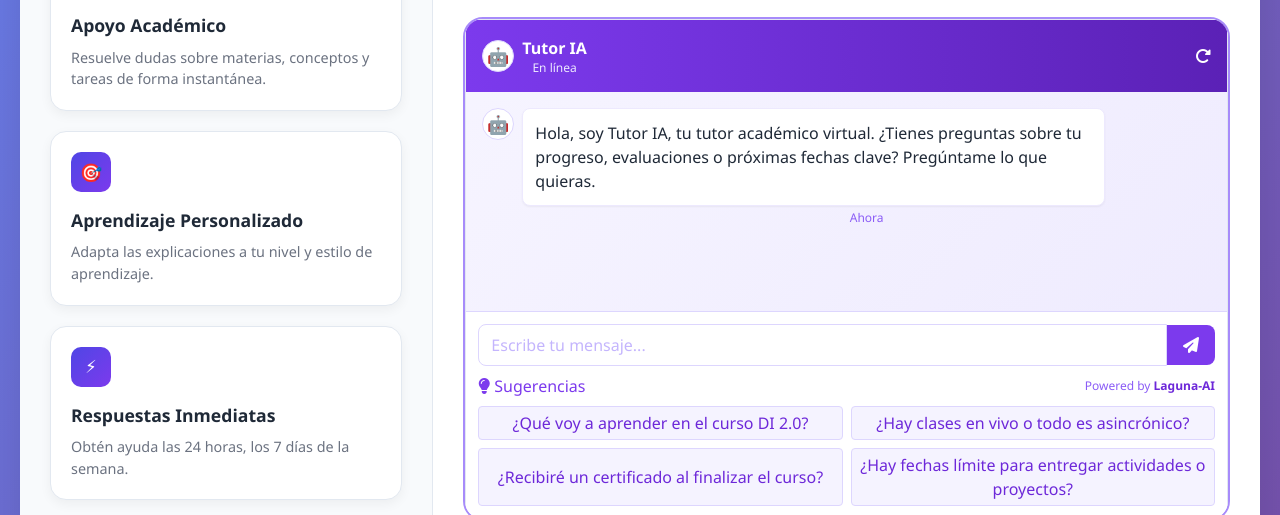
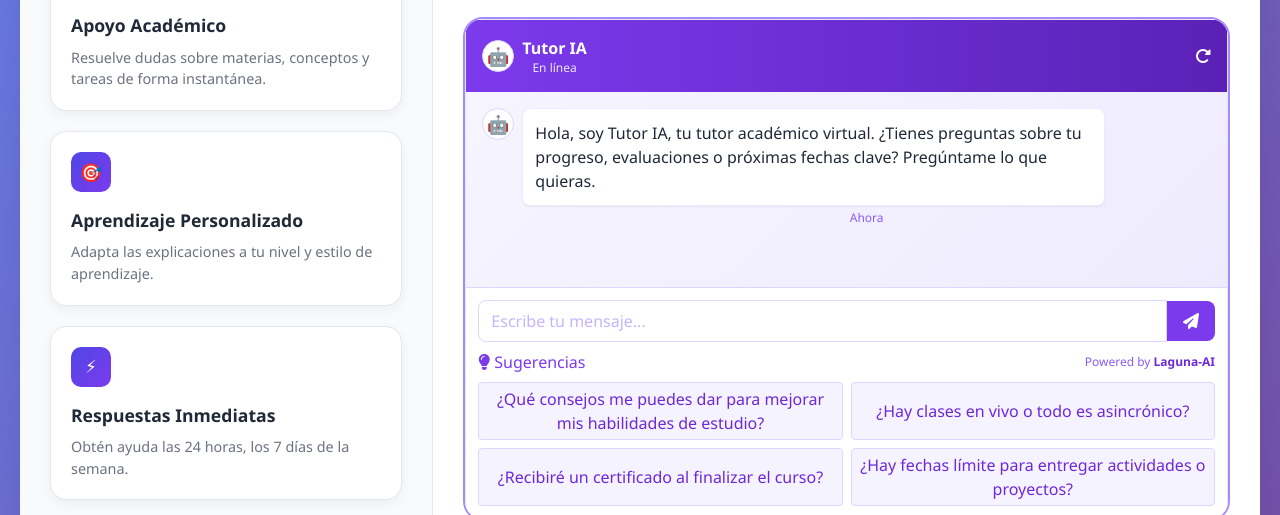
Before and after one commit to laguna-ai/chatbot-widget, a plain HTML site: page StreamingGeneric/index.html in a window 1280 px wide. Shown: the part 285-800 px from the top of the page. Drawn offline with nearby package versions, Linux system fonts and the light colour scheme.

Commit message:
improve question

```diff
--- a/StreamingGeneric/contenedor/widget.html
+++ b/StreamingGeneric/contenedor/widget.html
@@ -75,7 +75,7 @@
         <!-- Quick Suggestions -->
         <div id="quick-suggestions" class="mt-2 grid grid-cols-2 gap-2">
             <button class="suggestion-btn bg-primary-50 hover:bg-primary-100 text-primary-700 text-s py-1 px-2 rounded border border-primary-200 transition-colors ">
-                ¿Qué voy a aprender en el curso DI 2.0?
+                ¿Qué consejos me puedes dar para mejorar mis habilidades de estudio?
             </button>
             <button class="suggestion-btn bg-primary-50 hover:bg-primary-100 text-primary-700 text-s py-1 px-2 rounded border border-primary-200 transition-colors ">
                 ¿Hay clases en vivo o todo es asincrónico?
```
